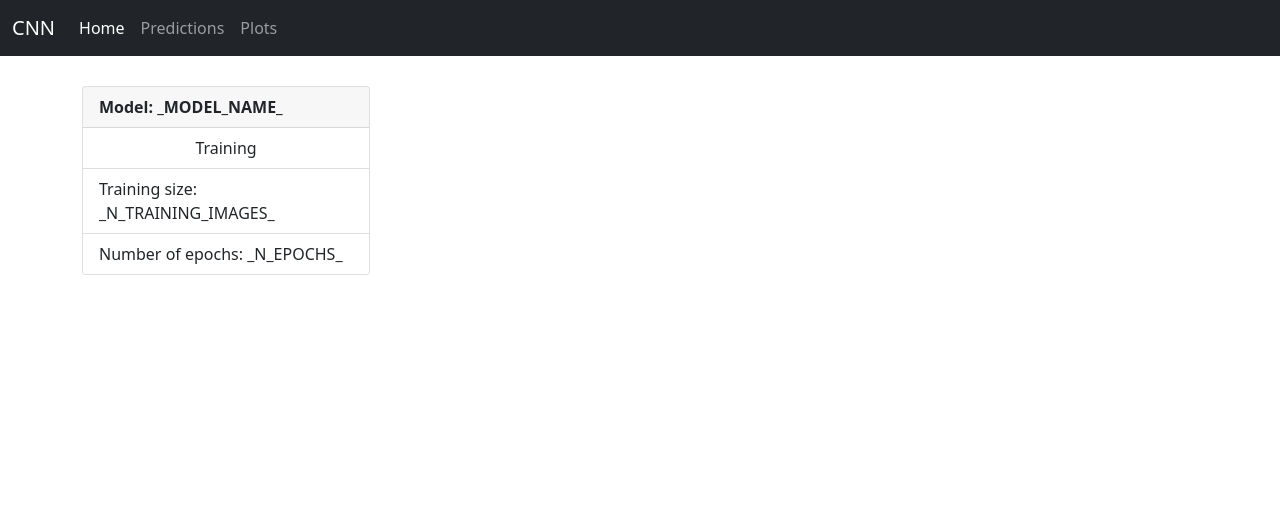
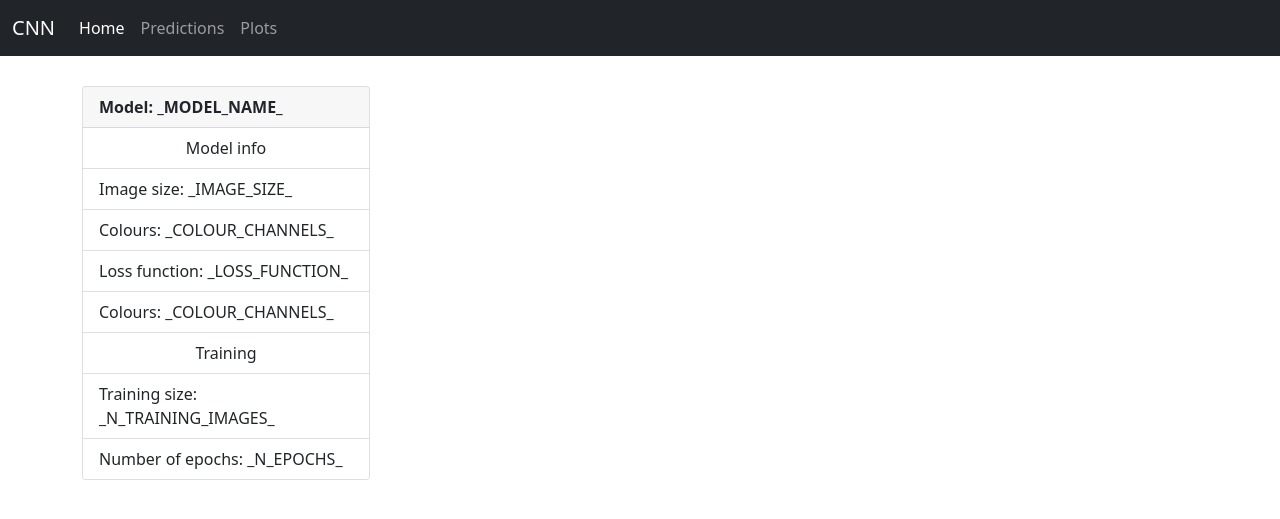
Before and after one commit to GiannosL/ConvolutionalNeuralNetwork, a Python web app: template source/templates/home.html in a window 1280 px wide. Shown: the top 519 px of the page. Run offline with Jinja, Linux system fonts and the light colour scheme; the template is opened without the code that fills it, so the values that code supplies are empty.

Commit message:
model info in card

```diff
--- a/source/templates/home.html
+++ b/source/templates/home.html
@@ -28,6 +28,11 @@
             <div class="card-header"><strong>Model: _MODEL_NAME_</strong></div>
 
             <ul class="list-group list-group-flush">
+              <li class="list-group-item" style="text-align: center;">Model info</li>
+              <li class="list-group-item">Image size: _IMAGE_SIZE_</li>
+              <li class="list-group-item">Colours: _COLOUR_CHANNELS_</li>
+              <li class="list-group-item">Loss function: _LOSS_FUNCTION_</li>
+              <li class="list-group-item">Colours: _COLOUR_CHANNELS_</li>
               <li class="list-group-item" style="text-align: center;">Training</li>
               <li class="list-group-item">Training size: _N_TRAINING_IMAGES_</li>
               <li class="list-group-item">Number of epochs: _N_EPOCHS_</li>
```
